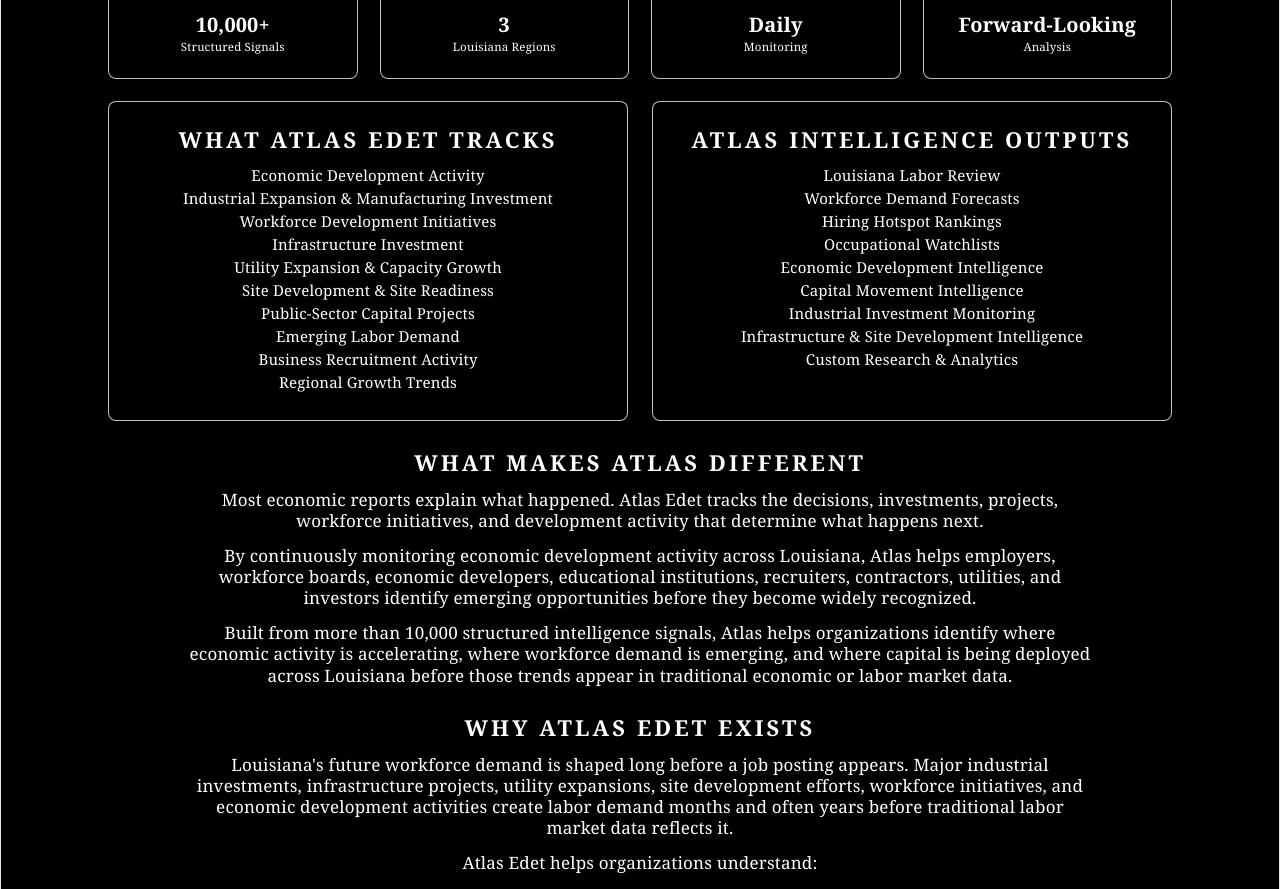
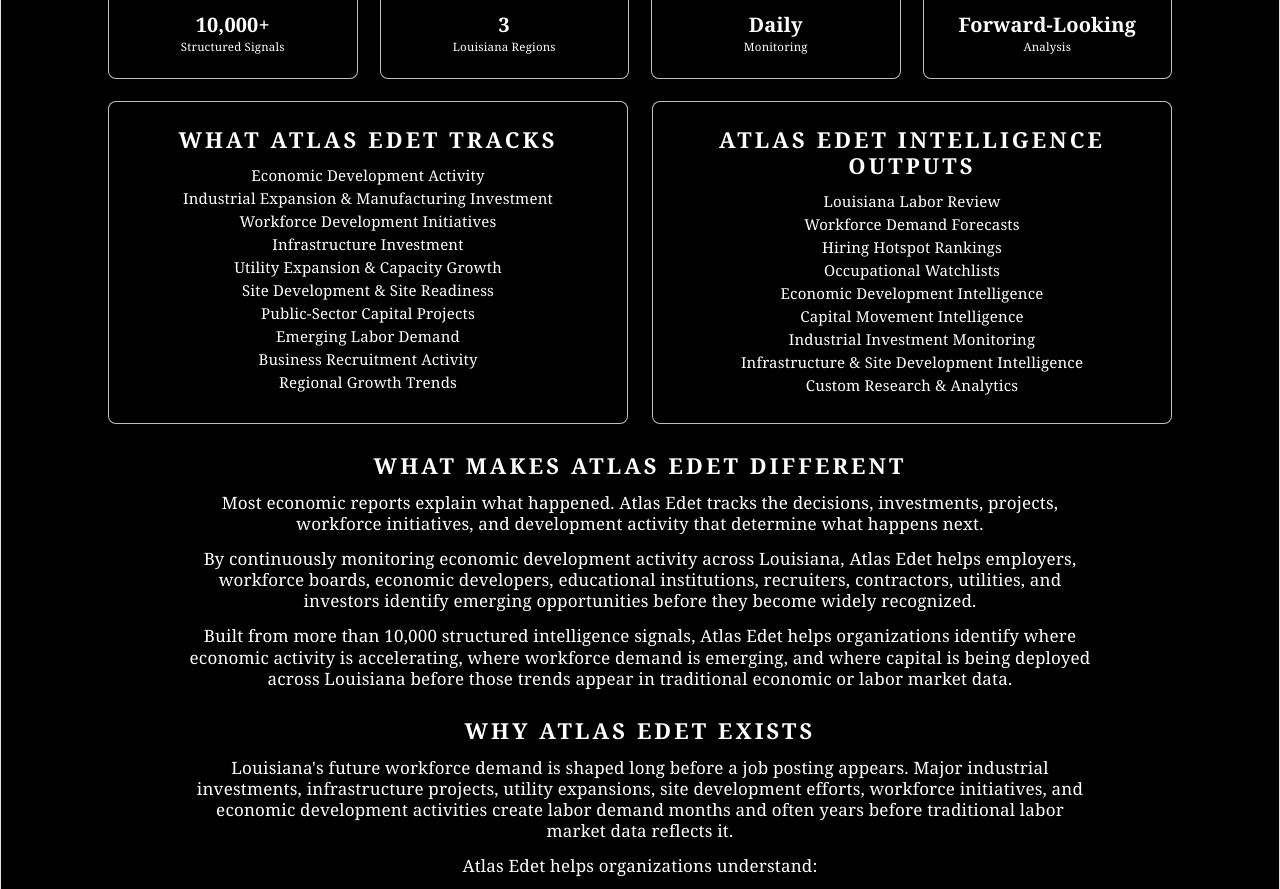
Before and after one commit to eno-pixel/edetintelligence-site, a React (Vite) app: page / in a window 1280 px wide. Shown: the part 360-1249 px from the top of the page. Built offline with nearby package versions, Linux system fonts and the light colour scheme.

Commit message:
Update Atlas Edet branding language

```diff
--- a/src/App.jsx
+++ b/src/App.jsx
@@ -37,7 +37,7 @@ export default function App() {
           </div>
 
           <div className="card">
-            <h3>Atlas Intelligence Outputs</h3>
+            <h3>Atlas Edet Intelligence Outputs</h3>
             <p>Louisiana Labor Review</p>
             <p>Workforce Demand Forecasts</p>
             <p>Hiring Hotspot Rankings</p>
@@ -51,18 +51,18 @@ export default function App() {
         </div>
 
         <section className="text-section">
-          <h3>What Makes Atlas Different</h3>
+          <h3>What Makes Atlas Edet Different</h3>
           <p>
             Most economic reports explain what happened. Atlas Edet tracks the decisions,
             investments, projects, workforce initiatives, and development activity that determine what happens next.
           </p>
           <p>
-            By continuously monitoring economic development activity across Louisiana, Atlas helps employers,
+            By continuously monitoring economic development activity across Louisiana, Atlas Edet helps employers,
             workforce boards, economic developers, educational institutions, recruiters, contractors, utilities,
             and investors identify emerging opportunities before they become widely recognized.
           </p>
           <p>
-            Built from more than 10,000 structured intelligence signals, Atlas helps organizations identify where
+            Built from more than 10,000 structured intelligence signals, Atlas Edet helps organizations identify where
             economic activity is accelerating, where workforce demand is emerging, and where capital is being
             deployed across Louisiana before those trends appear in traditional economic or labor market data.
           </p>
```
